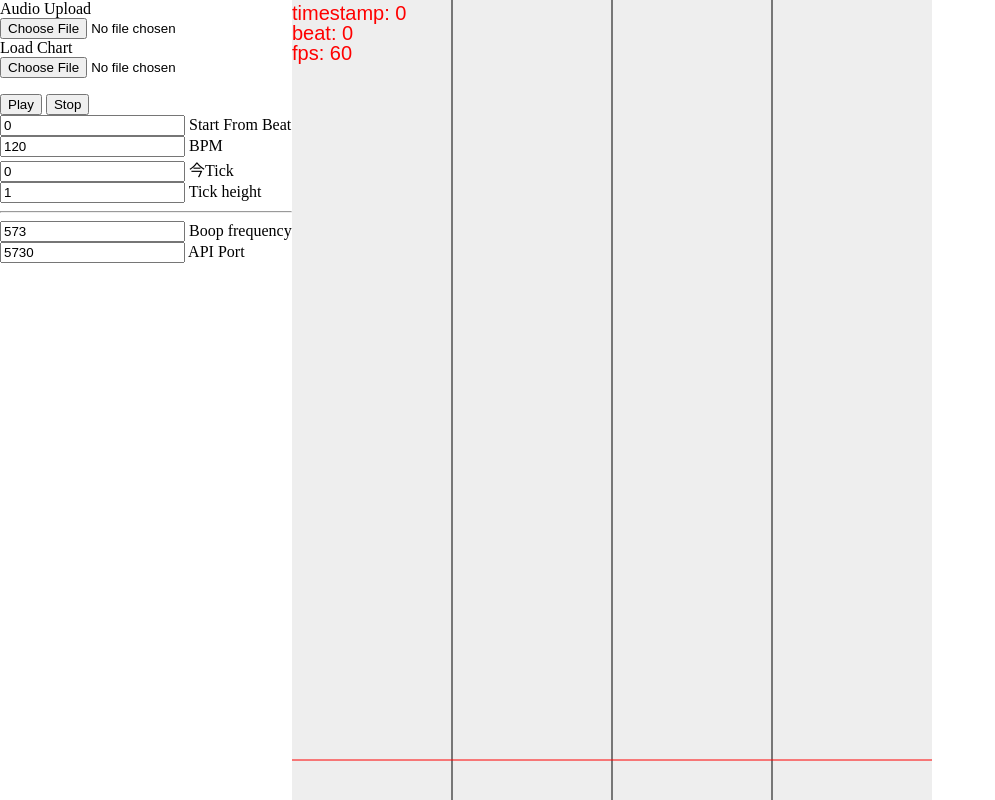
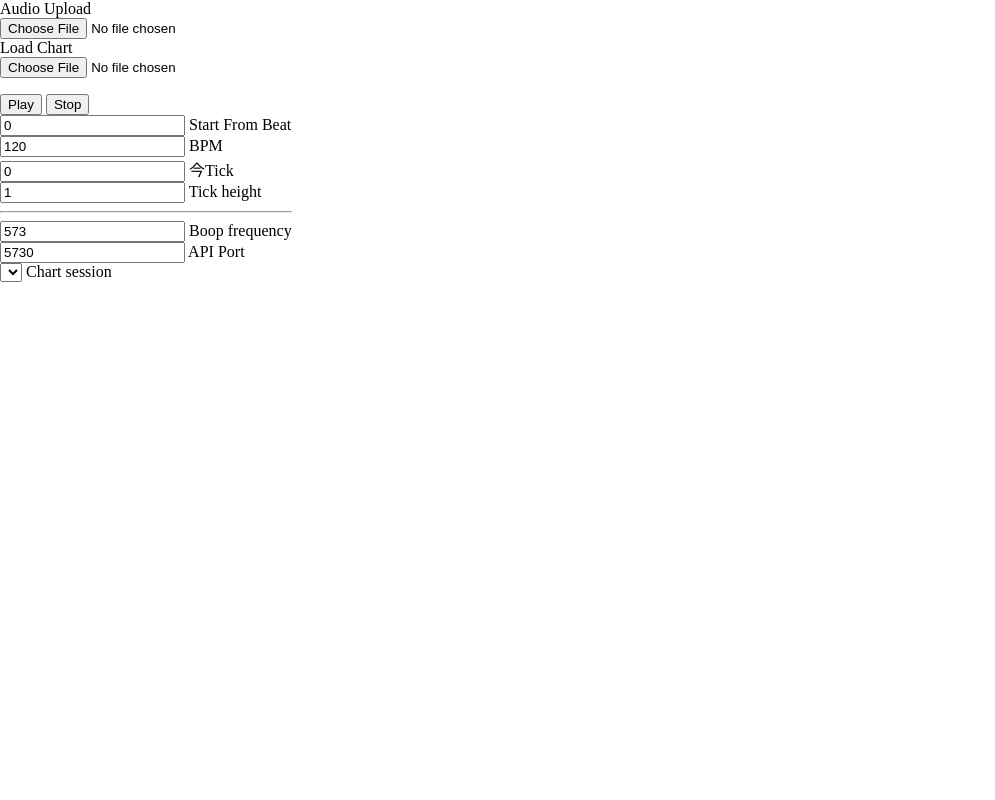
Before and after one commit to abstractedfox/superstepper, a Flask app: page / in a window 1280 px wide. Shown: the whole page, without its empty margins (0-995 px from the left). Run offline with Flask 3, Linux system fonts and the light colour scheme; lists and menus that the app fills with data are empty.

Commit message:
Session dropdown tenuously works

```diff
--- a/static/chart.js
+++ b/static/chart.js
@@ -101,7 +101,7 @@ export async function uploadChart(){
     let chartRawFile = document.getElementById("chart_upload").files[0];
 
     chartRawFile.text().then(async (file) => {
-        let session = new APISession(document.getElementById("port").value, document.getElementById("chart_upload").value, file);
+        let session = new APISession(document.getElementById("port").value, document.getElementById("chart_upload").files[0].name, file);
         await session.updateCaches({steps: true, bpms: true, measures: true});
 
         console.log(session.notes_cache);
@@ -110,7 +110,12 @@ export async function uploadChart(){
 
         _sessions[session.ID] = session;
         setCurrentSession(session.ID);
+
+        //add it to the dropdown on the page
         let dropdownOption = document.createElement("option");
-        option.text = session.chart = session.filename;
+        dropdownOption.text = session.filename + " " + session.ID;
+        let dropdownElement = document.getElementById("sessionDropdown");
+        dropdownElement.add(dropdownOption);
+        dropdownElement.selectedIndex = dropdownElement.options.length - 1;
     });
 }
--- a/static/main.js
+++ b/static/main.js
@@ -69,6 +69,9 @@ export function step(timeval){
 
 
 export function setCurrentSession(sessionID){
+    if (sessionID == null){
+        sessionID = document.getElementById("sessionDropdown").value.split(" ").at(-1);
+    }
     currentSession = sessionID;
 }
 
--- a/templates/superstepper.html
+++ b/templates/superstepper.html
@@ -1,7 +1,7 @@
 <html>
 <head>
     <script type="module">
-        import { start } from "../static/main.js";
+        import { start, setCurrentSession } from "../static/main.js";
         import { playing, uploadAudio, startAudio, stopAudio } from "../static/audio.js";
         import { uploadChart } from "../static/chart.js";
 
@@ -10,6 +10,8 @@
 
         document.getElementById("audio_upload").addEventListener("change", uploadAudio);
         document.getElementById("chart_upload").addEventListener("change", uploadChart);
+
+        document.getElementById("sessionDropdown").onchange = () => { setCurrentSession(null); };
 
         start(document.getElementById("lane").getContext("2d"));
     </script>
@@ -63,9 +65,11 @@
                 <input type="number" value="5730" id="port" />
                 API Port
             </div>
-        </div>
-        <div id="lane_area">
-            <canvas id="lane" width="640" height = "480"></canvas>
+            <div>
+                <select id="sessionDropdown">
+                </select>
+                Chart session
+            </div>
         </div>
     </div>
 </body>
```
